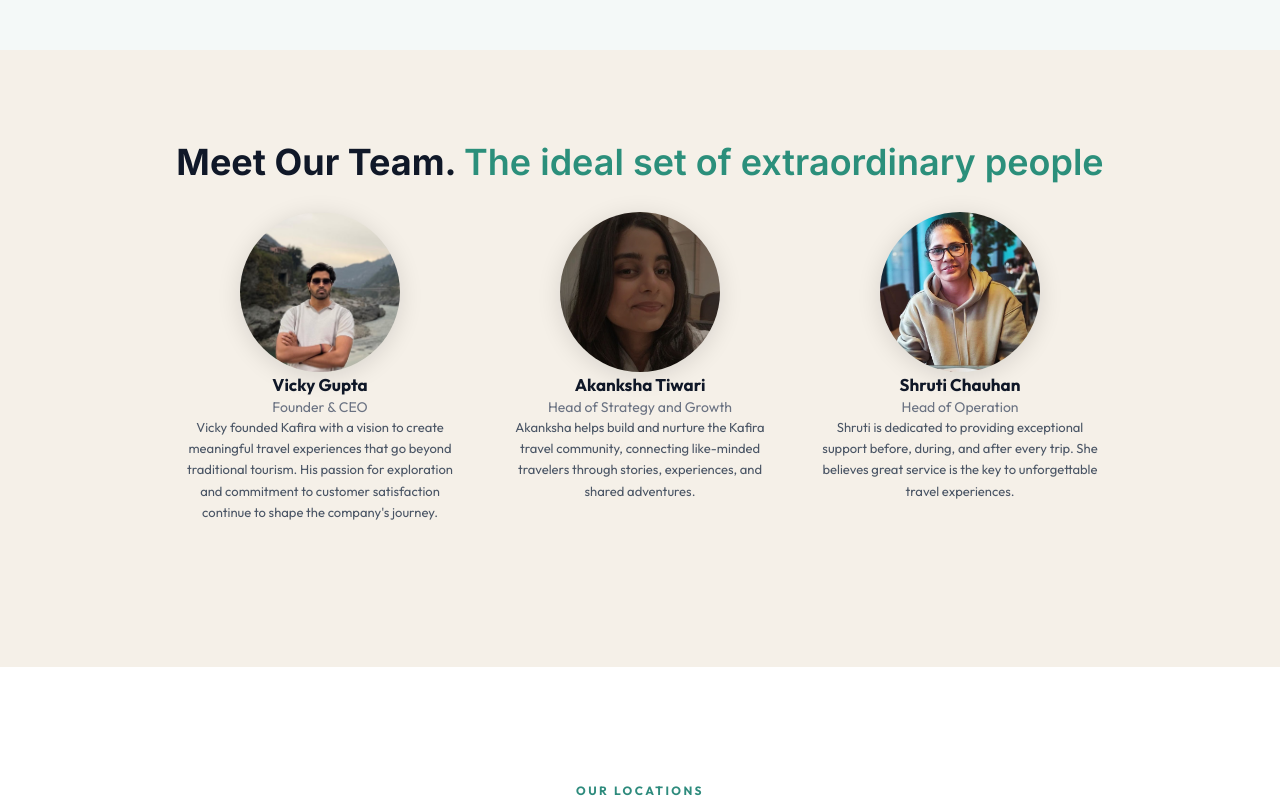
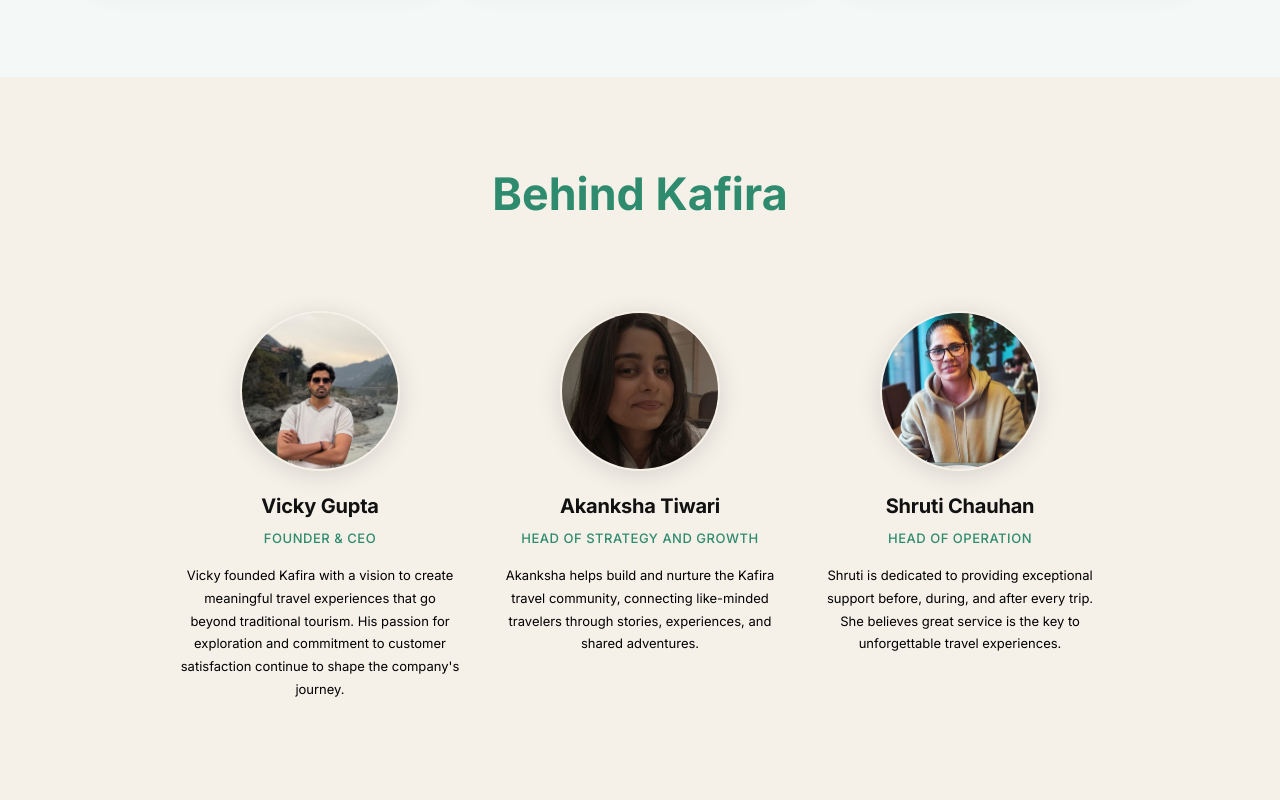
Before and after one commit to metamaster01/kafira-website, a Next.js app: page /about-us in a window 1280 px wide. Shown: the part 1820-2620 px from the top of the page. Built offline with nearby package versions, Linux system fonts and the light colour scheme; a web font is replaced by a local one.

Commit message:
client update 3.9

```diff
--- a/components/about/AboutStory.tsx
+++ b/components/about/AboutStory.tsx
@@ -40,7 +40,7 @@
     <section
       ref={ref}
       style={{ fontFamily: "var(--font-montserrat), Montserrat, sans-serif", paddingTop: "2rem", paddingBottom: "2rem" }}
-      className="w-full bg-[#f5f0e8]"
+      className="w-full bg-white"
     >
       {/* Single centred column — inline styles used as override guarantee */}
       <div
@@ -90,7 +90,7 @@
               lineHeight: 1.75,
               marginBottom: i < paragraphs.length - 1 ? "1.25rem" : 0,
               fontSize: highlight ? "1rem" : "clamp(0.82rem, 1.5vw, 0.94rem)",
-              fontWeight: highlight ? 500 : 300,
+              fontWeight: highlight ? 700 : 600,
               color: highlight ? "#1f2937" : "#4b5563",
               maxWidth: "840px",
             }}
--- a/components/about/Meetteam.tsx
+++ b/components/about/Meetteam.tsx
@@ -1,33 +1,230 @@
+// "use client";
+
+// import { useRef } from "react";
+// import { motion, useInView } from "framer-motion";
+
+// // ─── REQUIRED IMAGES ─────────────────────────────────────────────────────────
+// // /public/images/team/sarah-mitchell.jpg   400×400px, soft neutral background
+// // /public/images/team/daniel-carter.jpg
+// // /public/images/team/emma-rodriguez.jpg
+// // /public/images/team/olivia-thompson.jpg
+// // /public/images/team/james-wilson.jpg
+// // /public/images/team/michael-anderson.jpg
+// // ─────────────────────────────────────────────────────────────────────────────
+
+// // ── Inline SVG icons ──────────────────────────────────────────────────────────
+// function LinkedInIcon({ className }: { className?: string }) {
+//   return (
+//     <svg xmlns="http://www.w3.org/2000/svg" viewBox="0 0 24 24" fill="currentColor" className={className} aria-hidden="true">
+//       <path d="M20.447 20.452h-3.554v-5.569c0-1.328-.027-3.037-1.852-3.037-1.853 0-2.136 1.445-2.136 2.939v5.667H9.351V9h3.414v1.561h.046c.477-.9 1.637-1.85 3.37-1.85 3.601 0 4.267 2.37 4.267 5.455v6.286zM5.337 7.433a2.062 2.062 0 0 1-2.063-2.065 2.064 2.064 0 1 1 2.063 2.065zm1.782 13.019H3.555V9h3.564v11.452zM22.225 0H1.771C.792 0 0 .774 0 1.729v20.542C0 23.227.792 24 1.771 24h20.451C23.2 24 24 23.227 24 22.271V1.729C24 .774 23.2 0 22.222 0h.003z" />
+//     </svg>
+//   );
+// }
+
+// function InstagramIcon({ className }: { className?: string }) {
+//   return (
+//     <svg xmlns="http://www.w3.org/2000/svg" viewBox="0 0 24 24" fill="currentColor" className={className} aria-hidden="true">
+//       <path d="M12 2.163c3.204 0 3.584.012 4.85.07 3.252.148 4.771 1.691 4.919 4.919.058 1.265.069 1.645.069 4.849 0 3.205-.012 3.584-.069 4.849-.149 3.225-1.664 4.771-4.919 4.919-1.266.058-1.644.07-4.85.07-3.204 0-3.584-.012-4.849-.07-3.26-.149-4.771-1.699-4.919-4.92-.058-1.265-.07-1.644-.07-4.849 0-3.204.013-3.583.07-4.849.149-3.227 1.664-4.771 4.919-4.919 1.266-.057 1.645-.069 4.849-.069zM12 0C8.741 0 8.333.014 7.053.072 2.695.272.273 2.69.073 7.052.014 8.333 0 8.741 0 12c0 3.259.014 3.668.072 4.948.2 4.358 2.618 6.78 6.98 6.98C8.333 23.986 8.741 24 12 24c3.259 0 3.668-.014 4.948-.072 4.354-.2 6.782-2.618 6.979-6.98.059-1.28.073-1.689.073-4.948 0-3.259-.014-3.667-.072-4.947-.196-4.354-2.617-6.78-6.979-6.98C15.668.014 15.259 0 12 0zm0 5.838a6.162 6.162 0 1 0 0 12.324 6.162 6.162 0 0 0 0-12.324zM12 16a4 4 0 1 1 0-8 4 4 0 0 1 0 8zm6.406-11.845a1.44 1.44 0 1 0 0 2.881 1.44 1.44 0 0 0 0-2.881z" />
+//     </svg>
+//   );
+// }
+
+// // ── Types ─────────────────────────────────────────────────────────────────────
+// interface TeamMember {
+//   name: string;
+//   role: string;
+//   bio: string;
+//   image: string;
+// }
+
+// // ── Data ──────────────────────────────────────────────────────────────────────
+// const team: TeamMember[] = [
+//   {
+//     name: "Vicky Gupta",
+//     role: "Founder & CEO",
+//     bio: "Vicky founded Kafira with a vision to create meaningful travel experiences that go beyond traditional tourism. His passion for exploration and commitment to customer satisfaction continue to shape the company's journey.",
+//     image: "/images/team/vicky-gupta.jpeg",
+//     // social: { linkedin: "https://linkedin.com/in/vicky-gupta", instagram: "https://instagram.com/vicky.gupta" },
+//   },
+//   // {
+//   //   name: "Daniel Carter",
+//   //   role: "Head of Travel Operations",
+//   //   bio: "Daniel ensures every trip runs smoothly from start to finish. With years of experience in travel management, he specializes in creating seamless and memorable travel experiences.",
+//   //   image: "/images/team/daniel-carter.jpg",
+//   //   social: { linkedin: "https://linkedin.com/in/daniel-carter", instagram: "https://instagram.com/daniel.carter" },
+//   // },
+//   // {
+//   //   name: "Emma Rodriguez",
+//   //   role: "Lead Experience Designer",
+//   //   bio: "Emma curates unique itineraries that blend adventure, culture, and comfort. Her creative approach helps travelers discover destinations in authentic and exciting ways.",
+//   //   image: "/images/team/emma-rodriguez.jpg",
+//   //   social: { linkedin: "https://linkedin.com/in/emma-rodriguez", instagram: "https://instagram.com/emma.rodriguez" },
+//   // },
+//   // {
+//   //   name: "Olivia Thompson",
+//   //   role: "Partnership & Destination Specialist",
+//   //   bio: "Olivia works closely with local partners and hospitality providers to bring travelers the best experiences while supporting local communities and businesses.",
+//   //   image: "/images/team/olivia-thompson.jpg",
+//   //   social: { linkedin: "https://linkedin.com/in/olivia-thompson", instagram: "https://instagram.com/olivia.thompson" },
+//   // },
+//   {
+//     name: "Akanksha Tiwari",
+//     role: "Head of Strategy and Growth",
+//     bio: "Akanksha helps build and nurture the Kafira travel community, connecting like-minded travelers through stories, experiences, and shared adventures.",
+//     image: "/images/team/akanksha.jpeg",
+//     // social: { linkedin: "https://linkedin.com/in/akanksha", instagram: "https://instagram.com/akanksha" },
+//   },
+//   {
+//     name: "Shruti Chauhan",
+//     role: "Head of Operation",
+//     bio: "Shruti is dedicated to providing exceptional support before, during, and after every trip. She believes great service is the key to unforgettable travel experiences.",
+//     image: "/images/team/shruti.jpeg",
+//     // social: { linkedin: "https://linkedin.com/in/michael-anderson", instagram: "https://instagram.com/michael.anderson" },
+//   },
+// ];
+
+// // ── Social button ─────────────────────────────────────────────────────────────
+// function SocialLink({
+//   href, label, hoverColor, children,
+// }: {
+//   href: string; label: string; hoverColor: string; children: React.ReactNode;
+// }) {
+//   return (
+//     <motion.a
+//       href={href}
+//       target="_blank"
+//       rel="noopener noreferrer"
+//       aria-label={label}
+//       whileHover={{ scale: 1.12 }}
+//       whileTap={{ scale: 0.95 }}
+//       className={`flex items-center justify-center w-8 h-8 rounded-full bg-white/80 border border-gray-200 text-gray-400 shadow-sm transition-colors duration-200 ${hoverColor}`}
+//     >
+//       {children}
+//     </motion.a>
+//   );
+// }
+
+// // ── Card ──────────────────────────────────────────────────────────────────────
+// function TeamCard({ member, index }: { member: TeamMember; index: number }) {
+//   const ref = useRef<HTMLDivElement>(null);
+//   const isInView = useInView(ref, { once: true, margin: "-60px" });
+
+//   return (
+//     <motion.div
+//       ref={ref}
+//       initial={{ opacity: 0, y: 36 }}
+//       animate={isInView ? { opacity: 1, y: 0 } : {}}
+//       transition={{ duration: 0.65, delay: (index % 3) * 0.1, ease: [0.22, 1, 0.36, 1] }}
+//       // Fixed width card — flex parent will centre them
+//       style={{ width: "280px" }}
+//       className="flex flex-col items-center text-center"
+//     >
+//       {/* Avatar */}
+//       <div className="relative mb-5 group">
+//         <div className="w-36 h-36 md:w-40 md:h-40 rounded-full overflow-hidden ring-2 ring-transparent group-hover:ring-[#3a7d6e] transition-all duration-300">
+//           <img
+//             src={member.image}
+//             alt={member.name}
+//             className="w-full h-full object-cover object-top transition-transform duration-500 group-hover:scale-105"
+//           />
+//         </div>
+//         <div className="absolute inset-0 rounded-full shadow-[0_4px_24px_rgba(0,0,0,0.12)] pointer-events-none" />
+//       </div>
+
+//       {/* Name */}
+//       <h3 className="text-[17px] font-bold text-gray-900 mb-2">{member.name}</h3>
+
+//       {/* Role */}
+//       <p className="text-sm  text-gray-500 mb-3">{member.role}</p>
+
+//       {/* Social icons */}
+//       {/* <div className="flex items-center justify-center gap-2 mb-4">
+//         <SocialLink href={member.social.linkedin} label={`${member.name} on LinkedIn`} hoverColor="hover:text-[#0A66C2] hover:border-[#0A66C2]/40">
+//           <LinkedInIcon className="w-[15px] h-[15px]" />
+//         </SocialLink>
+//         <SocialLink href={member.social.instagram} label={`${member.name} on Instagram`} hoverColor="hover:text-[#E1306C] hover:border-[#E1306C]/40">
+//           <InstagramIcon className="w-[15px] h-[15px]" />
+//         </SocialLink>
+//       </div> */}
+
+//       {/* Bio */}
+//       <p className="text-[13px] text-gray-600 leading-relaxed">{member.bio}</p>
+//     </motion.div>
+//   );
+// }
+
+// // ── Section ───────────────────────────────────────────────────────────────────
+// export default function MeetTeam() {
+//   const headingRef = useRef<HTMLDivElement>(null);
+//   const headingInView = useInView(headingRef, { once: true, margin: "-60px" });
+
+//   // Split into two rows of 3
+//   const rowOne = team.slice(0, 3);
+//   const rowTwo = team.slice(3, 6);
+
+//   return (
+//     <section
+//       style={{ fontFamily: "var(--font-montserrat), Montserrat, sans-serif" , padding: "clamp(48px,7vw,88px) clamp(20px,5vw,48px)" }}
+//       className="bg-[#f5f0e8]  "
+//     >
+//       {/* Heading */}
+//       <div ref={headingRef} className="text-center mb-16">
+//         <motion.h2
+//           initial={{ opacity: 0, y: 24 }}
+//           animate={headingInView ? { opacity: 1, y: 0 } : {}}
+//           transition={{ duration: 0.7, ease: [0.22, 1, 0.36, 1] }}
+//           className="text-2xl md:text-3xl lg:text-4xl font-bold text-gray-900 leading-snug"
+//           style={{ fontFamily: '"Inter", sans-serif', paddingBottom: "clamp(12px,3vw,24px)"  }}
+//         >
+//           Meet Our Team.{" "}
+//           <span className="font-normal" style={{ fontWeight: 600, color: "#2b8f7b" }}>
+//             The ideal set of extraordinary people
+//           </span>
+//         </motion.h2>
+//       </div>
+
+//       {/* ── Row 1 — 3 members ── */}
+//       <div
+//         style={{
+//           display: "flex",
+//           justifyContent: "center",
+//           alignItems: "flex-start",
+//           flexWrap: "wrap",
+//           gap: "3rem 2.5rem",
+//           marginBottom: "3.5rem",
+//         }}
+//       >
+//         {rowOne.map((member, i) => (
+//           <TeamCard key={member.name} member={member} index={i} />
+//         ))}
+//       </div>
+
+//       {/* ── Row 2 — 3 members ── */}
+//       <div
+//         style={{
+//           display: "flex",
+//           justifyContent: "center",
+//           alignItems: "flex-start",
+//           flexWrap: "wrap",
+//           gap: "3rem 2.5rem",
+//         }}
+//       >
+//         {rowTwo.map((member, i) => (
+//           <TeamCard key={member.name} member={member} index={i + 3} />
+//         ))}
+//       </div>
+//     </section>
+//   );
+// }
+
+
+
+
+
 "use client";
 
 import { useRef } from "react";
 import { motion, useInView } from "framer-motion";
-
-// ─── REQUIRED IMAGES ─────────────────────────────────────────────────────────
-// /public/images/team/sarah-mitchell.jpg   400×400px, soft neutral background
-// /public/images/team/daniel-carter.jpg
-// /public/images/team/emma-rodriguez.jpg
-// /public/images/team/olivia-thompson.jpg
-// /public/images/team/james-wilson.jpg
-// /public/images/team/michael-anderson.jpg
-// ─────────────────────────────────────────────────────────────────────────────
-
-// ── Inline SVG icons ──────────────────────────────────────────────────────────
-function LinkedInIcon({ className }: { className?: string }) {
-  return (
-    <svg xmlns="http://www.w3.org/2000/svg" viewBox="0 0 24 24" fill="currentColor" className={className} aria-hidden="true">
-      <path d="M20.447 20.452h-3.554v-5.569c0-1.328-.027-3.037-1.852-3.037-1.853 0-2.136 1.445-2.136 2.939v5.667H9.351V9h3.414v1.561h.046c.477-.9 1.637-1.85 3.37-1.85 3.601 0 4.267 2.37 4.267 5.455v6.286zM5.337 7.433a2.062 2.062 0 0 1-2.063-2.065 2.064 2.064 0 1 1 2.063 2.065zm1.782 13.019H3.555V9h3.564v11.452zM22.225 0H1.771C.792 0 0 .774 0 1.729v20.542C0 23.227.792 24 1.771 24h20.451C23.2 24 24 23.227 24 22.271V1.729C24 .774 23.2 0 22.222 0h.003z" />
-    </svg>
-  );
-}
-
-function InstagramIcon({ className }: { className?: string }) {
-  return (
-    <svg xmlns="http://www.w3.org/2000/svg" viewBox="0 0 24 24" fill="currentColor" className={className} aria-hidden="true">
-      <path d="M12 2.163c3.204 0 3.584.012 4.85.07 3.252.148 4.771 1.691 4.919 4.919.058 1.265.069 1.645.069 4.849 0 3.205-.012 3.584-.069 4.849-.149 3.225-1.664 4.771-4.919 4.919-1.266.058-1.644.07-4.85.07-3.204 0-3.584-.012-4.849-.07-3.26-.149-4.771-1.699-4.919-4.92-.058-1.265-.07-1.644-.07-4.849 0-3.204.013-3.583.07-4.849.149-3.227 1.664-4.771 4.919-4.919 1.266-.057 1.645-.069 4.849-.069zM12 0C8.741 0 8.333.014 7.053.072 2.695.272.273 2.69.073 7.052.014 8.333 0 8.741 0 12c0 3.259.014 3.668.072 4.948.2 4.358 2.618 6.78 6.98 6.98C8.333 23.986 8.741 24 12 24c3.259 0 3.668-.014 4.948-.072 4.354-.2 6.782-2.618 6.979-6.98.059-1.28.073-1.689.073-4.948 0-3.259-.014-3.667-.072-4.947-.196-4.354-2.617-6.78-6.979-6.98C15.668.014 15.259 0 12 0zm0 5.838a6.162 6.162 0 1 0 0 12.324 6.162 6.162 0 0 0 0-12.324zM12 16a4 4 0 1 1 0-8 4 4 0 0 1 0 8zm6.406-11.845a1.44 1.44 0 1 0 0 2.881 1.44 1.44 0 0 0 0-2.881z" />
-    </svg>
-  );
-}
 
 // ── Types ─────────────────────────────────────────────────────────────────────
 interface TeamMember {
@@ -44,65 +241,20 @@
     role: "Founder & CEO",
     bio: "Vicky founded Kafira with a vision to create meaningful travel experiences that go beyond traditional tourism. His passion for exploration and commitment to customer satisfaction continue to shape the company's journey.",
     image: "/images/team/vicky-gupta.jpeg",
-    // social: { linkedin: "https://linkedin.com/in/vicky-gupta", instagram: "https://instagram.com/vicky.gupta" },
   },
-  // {
-  //   name: "Daniel Carter",
-  //   role: "Head of Travel Operations",
-  //   bio: "Daniel ensures every trip runs smoothly from start to finish. With years of experience in travel management, he specializes in creating seamless and memorable travel experiences.",
-  //   image: "/images/team/daniel-carter.jpg",
-  //   social: { linkedin: "https://linkedin.com/in/daniel-carter", instagram: "https://instagram.com/daniel.carter" },
-  // },
-  // {
-  //   name: "Emma Rodriguez",
-  //   role: "Lead Experience Designer",
-  //   bio: "Emma curates unique itineraries that blend adventure, culture, and comfort. Her creative approach helps travelers discover destinations in authentic and exciting ways.",
-  //   image: "/images/team/emma-rodriguez.jpg",
-  //   social: { linkedin: "https://linkedin.com/in/emma-rodriguez", instagram: "https://instagram.com/emma.rodriguez" },
-  // },
-  // {
-  //   name: "Olivia Thompson",
-  //   role: "Partnership & Destination Specialist",
-  //   bio: "Olivia works closely with local partners and hospitality providers to bring travelers the best experiences while supporting local communities and businesses.",
-  //   image: "/images/team/olivia-thompson.jpg",
-  //   social: { linkedin: "https://linkedin.com/in/olivia-thompson", instagram: "https://instagram.com/olivia.thompson" },
-  // },
   {
     name: "Akanksha Tiwari",
     role: "Head of Strategy and Growth",
     bio: "Akanksha helps build and nurture the Kafira travel community, connecting like-minded travelers through stories, experiences, and shared adventures.",
     image: "/images/team/akanksha.jpeg",
-    // social: { linkedin: "https://linkedin.com/in/akanksha", instagram: "https://instagram.com/akanksha" },
   },
   {
     name: "Shruti Chauhan",
     role: "Head of Operation",
     bio: "Shruti is dedicated to providing exceptional support before, during, and after every trip. She believes great service is the key to unforgettable travel experiences.",
     image: "/images/team/shruti.jpeg",
-    // social: { linkedin: "https://linkedin.com/in/michael-anderson", instagram: "https://instagram.com/michael.anderson" },
   },
 ];
-
-// ── Social button ─────────────────────────────────────────────────────────────
-function SocialLink({
-  href, label, hoverColor, children,
-}: {
-  href: string; label: string; hoverColor: string; children: React.ReactNode;
-}) {
-  return (
-    <motion.a
-      href={href}
-      target="_blank"
-      rel="noopener noreferrer"
-      aria-label={label}
-      whileHover={{ scale: 1.12 }}
-      whileTap={{ scale: 0.95 }}
-      className={`flex items-center justify-center w-8 h-8 rounded-full bg-white/80 border border-gray-200 text-gray-400 shadow-sm transition-colors duration-200 ${hoverColor}`}
-    >
-      {children}
-    </motion.a>
-  );
-}
 
 // ── Card ──────────────────────────────────────────────────────────────────────
 function TeamCard({ member, index }: { member: TeamMember; index: number }) {
@@ -115,40 +267,66 @@
       initial={{ opacity: 0, y: 36 }}
       animate={isInView ? { opacity: 1, y: 0 } : {}}
       transition={{ duration: 0.65, delay: (index % 3) * 0.1, ease: [0.22, 1, 0.36, 1] }}
-      // Fixed width card — flex parent will centre them
-      style={{ width: "280px" }}
-      className="flex flex-col items-center text-center"
+      style={{ width: "280px", display: "flex", flexDirection: "column", alignItems: "center", textAlign: "center" }}
     >
       {/* Avatar */}
-      <div className="relative mb-5 group">
-        <div className="w-36 h-36 md:w-40 md:h-40 rounded-full overflow-hidden ring-2 ring-transparent group-hover:ring-[#3a7d6e] transition-all duration-300">
+      <div style={{ position: "relative", marginBottom: "20px" }} className="group">
+        <div
+          style={{ width: "160px", height: "160px", borderRadius: "50%", overflow: "hidden", border: "2px solid transparent", transition: "border-color 0.3s" }}
+          className="group-hover:border-[#2e8b6e]"
+        >
           <img
             src={member.image}
             alt={member.name}
-            className="w-full h-full object-cover object-top transition-transform duration-500 group-hover:scale-105"
+            style={{ width: "100%", height: "100%", objectFit: "cover", objectPosition: "top", transition: "transform 0.5s" }}
+            className="group-hover:scale-105"
           />
         </div>
-        <div className="absolute inset-0 rounded-full shadow-[0_4px_24px_rgba(0,0,0,0.12)] pointer-events-none" />
+        <div style={{ position: "absolute", inset: 0, borderRadius: "50%", boxShadow: "0 4px 24px rgba(0,0,0,0.12)", pointerEvents: "none" }} />
       </div>
 
       {/* Name */}
-      <h3 className="text-[17px] font-bold text-gray-900 mb-2">{member.name}</h3>
+      <h3
+        style={{
+          fontFamily: '"Inter", sans-serif',
+          fontSize: "20px",
+          fontWeight: 700,
+          color: "#111111",
+          marginBottom: "6px",
+          letterSpacing: "-0.01em",
+        }}
+      >
+        {member.name}
+      </h3>
 
       {/* Role */}
-      <p className="text-sm  text-gray-500 mb-3">{member.role}</p>
-
-      {/* Social icons */}
-      {/* <div className="flex items-center justify-center gap-2 mb-4">
-        <SocialLink href={member.social.linkedin} label={`${member.name} on LinkedIn`} hoverColor="hover:text-[#0A66C2] hover:border-[#0A66C2]/40">
-          <LinkedInIcon className="w-[15px] h-[15px]" />
-        </SocialLink>
-        <SocialLink href={member.social.instagram} label={`${member.name} on Instagram`} hoverColor="hover:text-[#E1306C] hover:border-[#E1306C]/40">
-          <InstagramIcon className="w-[15px] h-[15px]" />
-        </SocialLink>
-      </div> */}
+      <p
+        style={{
+          fontFamily: '"Inter", sans-serif',
+          fontSize: "13px",
+          fontWeight: 500,
+          color: "#2e8b6e",
+          marginBottom: "14px",
+          letterSpacing: "0.04em",
+          textTransform: "uppercase",
+          lineHeight: "1.8",
+        }}
+      >
+        {member.role}
+      </p>
 
       {/* Bio */}
-      <p className="text-[13px] text-gray-600 leading-relaxed">{member.bio}</p>
+      <p
+        style={{
+          fontFamily: '"Inter", sans-serif',
+          fontSize: "13px",
+          color: "black",
+          lineHeight: "1.75",
+          fontWeight: 400,
+        }}
+      >
+        {member.bio}
+      </p>
     </motion.div>
   );
 }
@@ -158,32 +336,38 @@
   const headingRef = useRef<HTMLDivElement>(null);
   const headingInView = useInView(headingRef, { once: true, margin: "-60px" });
 
-  // Split into two rows of 3
   const rowOne = team.slice(0, 3);
   const rowTwo = team.slice(3, 6);
 
   return (
     <section
-      style={{ fontFamily: "var(--font-montserrat), Montserrat, sans-serif" , padding: "clamp(48px,7vw,88px) clamp(20px,5vw,48px)" }}
-      className="bg-[#f5f0e8]  "
+      style={{
+        backgroundColor: "#f5f0e8",
+        padding: "clamp(48px,7vw,88px) clamp(20px,5vw,48px)",
+      }}
     >
       {/* Heading */}
-      <div ref={headingRef} className="text-center mb-16">
+      <div ref={headingRef} style={{ textAlign: "center", marginBottom: "64px" }}>
         <motion.h2
           initial={{ opacity: 0, y: 24 }}
           animate={headingInView ? { opacity: 1, y: 0 } : {}}
           transition={{ duration: 0.7, ease: [0.22, 1, 0.36, 1] }}
-          className="text-2xl md:text-3xl lg:text-4xl font-bold text-gray-900 leading-snug"
-          style={{ fontFamily: '"Inter", sans-serif', paddingBottom: "clamp(12px,3vw,24px)"  }}
+          style={{
+            fontFamily: '"Inter", sans-serif',
+            fontSize: "clamp(24px, 3.5vw, 46px)",
+            fontWeight: 700,
+            color: "#2e8b6e",          // ← dark sea green
+            lineHeight: "1.3",
+            paddingBottom: "clamp(12px,3vw,24px)",
+          }}
         >
-          Meet Our Team.{" "}
-          <span className="font-normal" style={{ fontWeight: 600, color: "#2b8f7b" }}>
-            The ideal set of extraordinary people
-          </span>
+          Behind Kafira
+
+
         </motion.h2>
       </div>
 
-      {/* ── Row 1 — 3 members ── */}
+      {/* Row 1 */}
       <div
         style={{
           display: "flex",
@@ -199,7 +383,7 @@
         ))}
       </div>
 
-      {/* ── Row 2 — 3 members ── */}
+      {/* Row 2 */}
       <div
         style={{
           display: "flex",
--- a/components/about/OfficeAddress.tsx
+++ b/components/about/OfficeAddress.tsx
@@ -83,6 +83,7 @@
           font-size: clamp(24px, 4vw, 46px);
           font-weight: 600;
           color: #0f2720;
+          font-family: "Inter", sans-serif;
           line-height: 1.1;
           margin-bottom: 18px;
           letter-spacing: -0.04em;
@@ -92,6 +93,7 @@
           max-width: 700px;
           margin: 0 auto;
           font-size: 1.05rem;
+          font-family: "Montserrat", sans-serif;
           line-height: 1.8;
           color: #5c6764;
         }
@@ -157,6 +159,7 @@
         }
 
         .office-card h3 {
+          font-family: "Inter", sans-serif;
           font-size: 1.45rem;
           font-weight: 700;
           color: #0f2720;
@@ -166,6 +169,7 @@
 
         .office-label {
           display: inline-block;
+          font-family: "Inter", sans-serif;
           font-size: 0.85rem;
           font-weight: 700;
           color: #2e8b7d;
@@ -176,6 +180,7 @@
 
         .office-card p {
           color: #5c6764;
+          font-family: "Montserrat", sans-serif;
           font-size: 1rem;
           line-height: 1.9;
           margin: 0;
```
